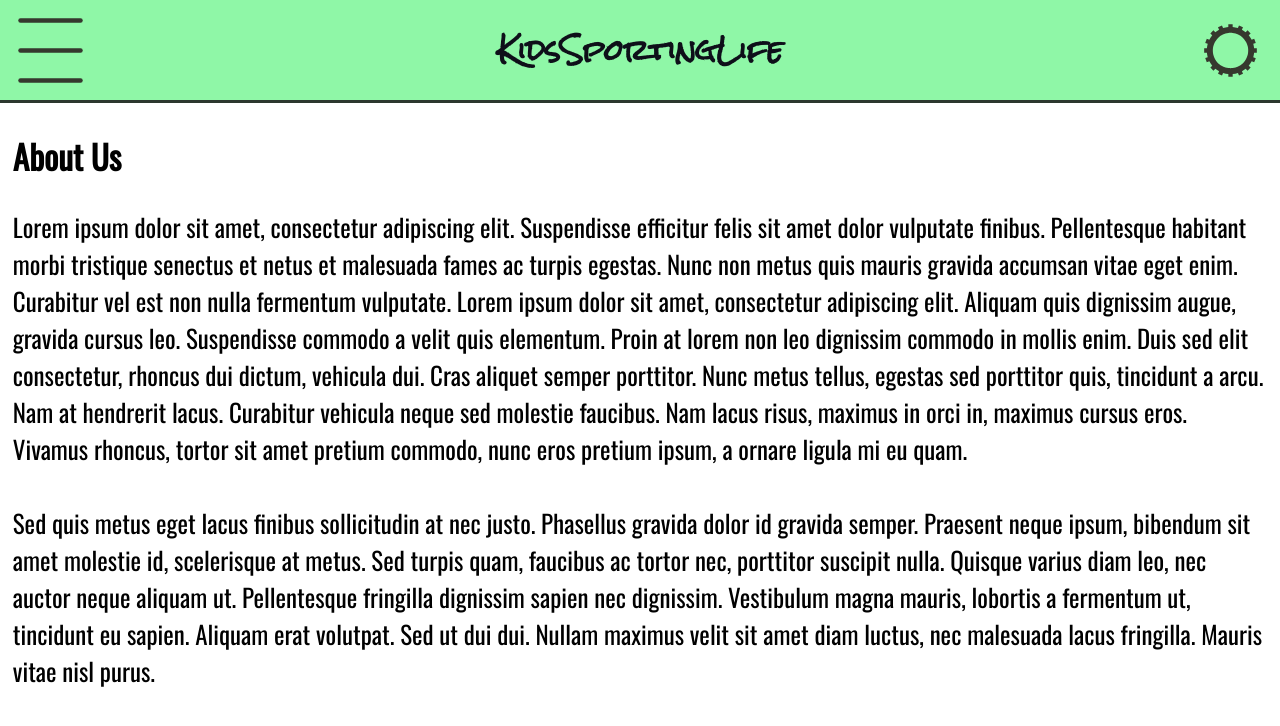
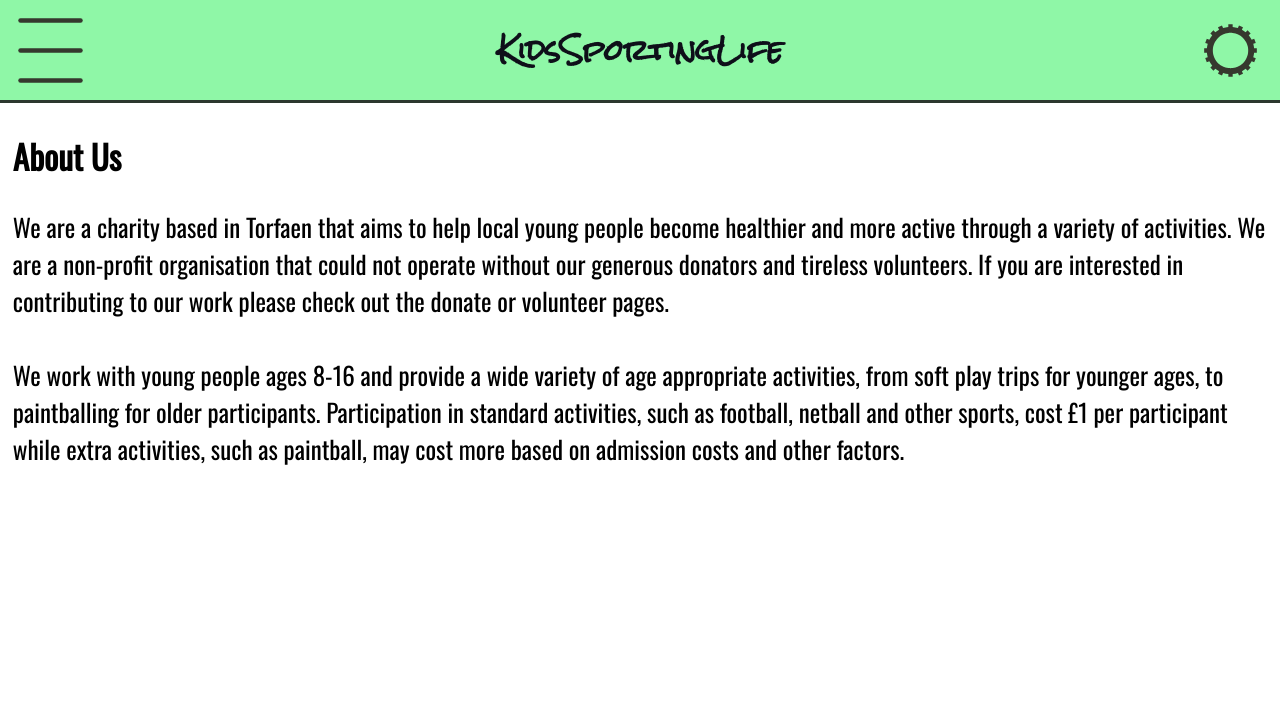
Before and after one commit to AmyHannahMorgan/unit-13-website-kidssportingfun, a Jekyll site: the page built from index.html, in a window 1280 px wide. Shown: the top 726 px of the page. Built offline with Jekyll 4.4.1, drawn with Linux system fonts in a browser that asks for light colours.

Commit message:
wrote about me section

```diff
--- a/index.html
+++ b/index.html
@@ -5,6 +5,7 @@ layout: default
 
 <h2>About Us</h2>
 
-<p>Lorem ipsum dolor sit amet, consectetur adipiscing elit. Suspendisse efficitur felis sit amet dolor vulputate finibus. Pellentesque habitant morbi tristique senectus et netus et malesuada fames ac turpis egestas. Nunc non metus quis mauris gravida accumsan vitae eget enim. Curabitur vel est non nulla fermentum vulputate. Lorem ipsum dolor sit amet, consectetur adipiscing elit. Aliquam quis dignissim augue, gravida cursus leo. Suspendisse commodo a velit quis elementum. Proin at lorem non leo dignissim commodo in mollis enim. Duis sed elit consectetur, rhoncus dui dictum, vehicula dui. Cras aliquet semper porttitor. Nunc metus tellus, egestas sed porttitor quis, tincidunt a arcu. Nam at hendrerit lacus. Curabitur vehicula neque sed molestie faucibus. Nam lacus risus, maximus in orci in, maximus cursus eros. Vivamus rhoncus, tortor sit amet pretium commodo, nunc eros pretium ipsum, a ornare ligula mi eu quam.
+<p>We are a charity based in Torfaen that aims to help local young people become healthier and more active through a variety of activities. We are a non-profit organisation that could not operate without our generous donators and tireless volunteers. If you are interested in contributing to our work please check out the donate or volunteer pages.
 
-Sed quis metus eget lacus finibus sollicitudin at nec justo. Phasellus gravida dolor id gravida semper. Praesent neque ipsum, bibendum sit amet molestie id, scelerisque at metus. Sed turpis quam, faucibus ac tortor nec, porttitor suscipit nulla. Quisque varius diam leo, nec auctor neque aliquam ut. Pellentesque fringilla dignissim sapien nec dignissim. Vestibulum magna mauris, lobortis a fermentum ut, tincidunt eu sapien. Aliquam erat volutpat. Sed ut dui dui. Nullam maximus velit sit amet diam luctus, nec malesuada lacus fringilla. Mauris vitae nisl purus.</p>
+We work with young people ages 8-16 and provide a wide variety of age appropriate activities, from soft play trips for younger ages, to paintballing for older participants. Participation in standard activities, such as football, netball and other sports, cost £1 per participant while extra activities, such as paintball, may cost more based on admission costs and other factors.
+</p>
```
